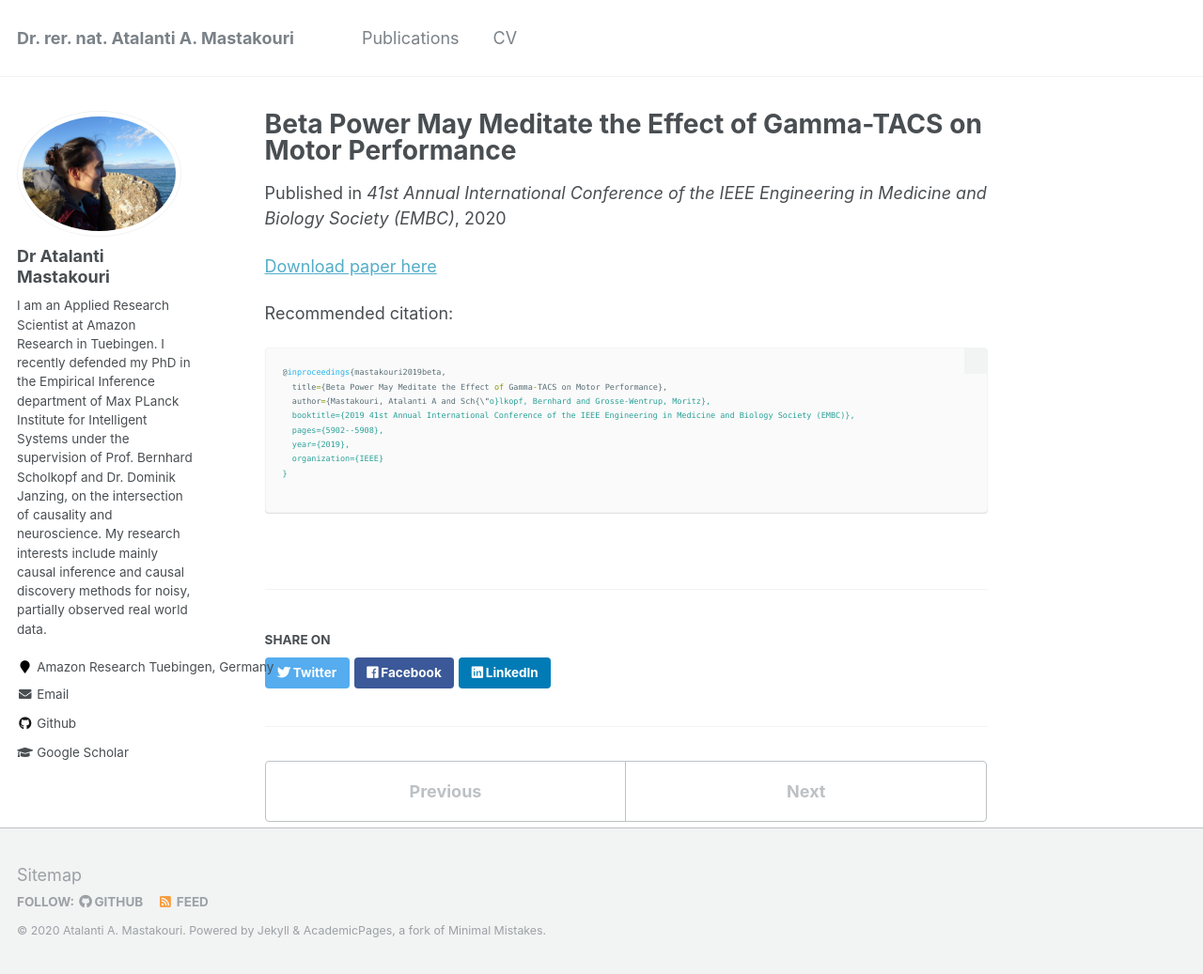
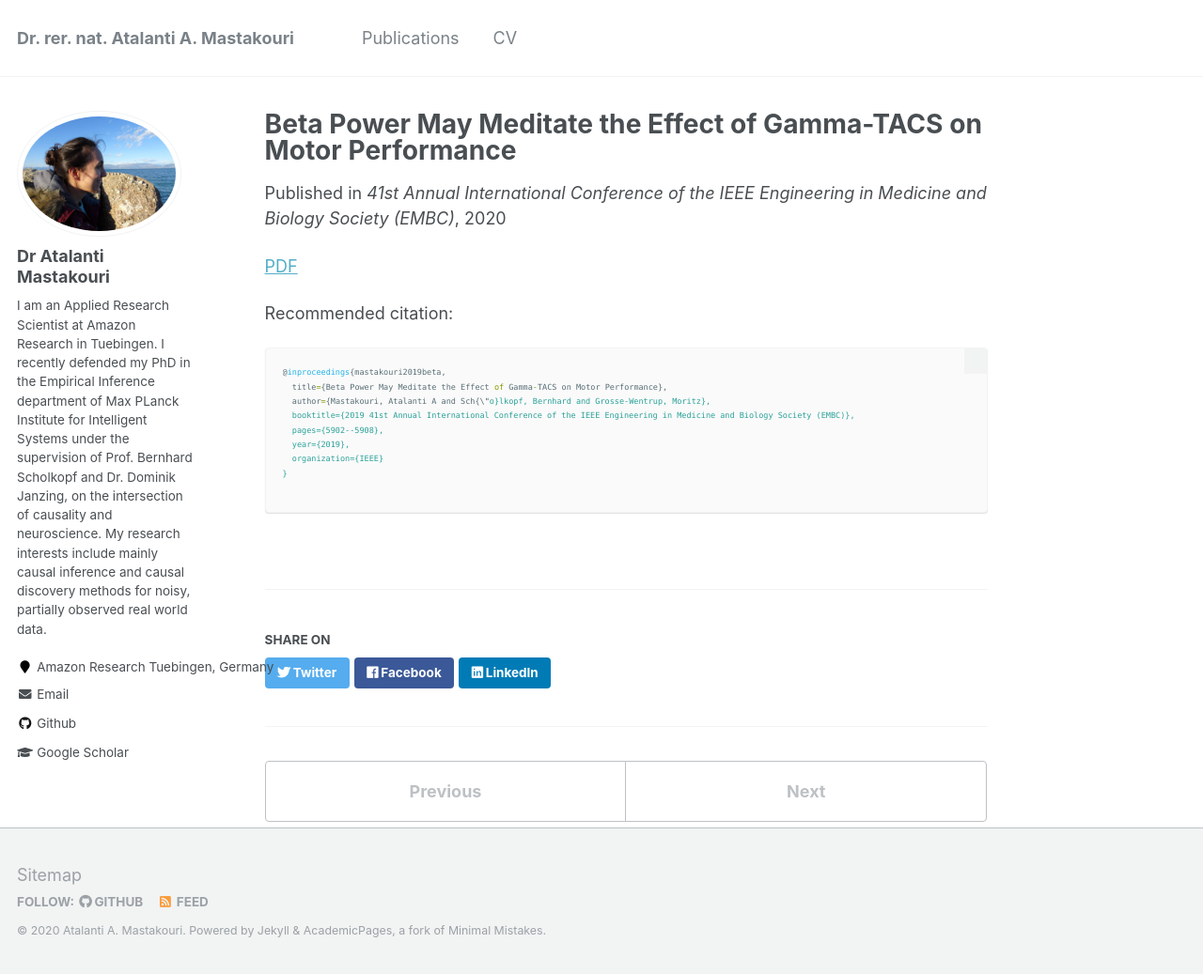
Before and after one commit to atalanti/atalanti.github.io, a Jekyll site: the page built from _publications/2019a-Beta-Power-May-Meditate-the-Effect-of-Gamma-TACS-on-Motor-Performance.md, in a window 1280 px wide and 1037 px high. Shown: the whole window at 94% size. Built offline with Jekyll 4.4.1, drawn with Linux system fonts in a browser that asks for light colours.

Commit message:
Update 2019a-Beta-Power-May-Meditate-the-Effect-of-Gamma-TACS-on-Motor-Performance.md

````diff
--- a/_publications/2019a-Beta-Power-May-Meditate-the-Effect-of-Gamma-TACS-on-Motor-Performance.md
+++ b/_publications/2019a-Beta-Power-May-Meditate-the-Effect-of-Gamma-TACS-on-Motor-Performance.md
@@ -7,7 +7,7 @@
 paperurl: 'https://ieeexplore.ieee.org/abstract/document/8856416'
 ---
 
-[Download paper here](https://ei.is.tuebingen.mpg.de/uploads_file/attachment/attachment/515/1905.00319.pdf)
+[PDF](https://ei.is.tuebingen.mpg.de/uploads_file/attachment/attachment/515/1905.00319.pdf)
 
 Recommended citation:
 ```javascript
````
